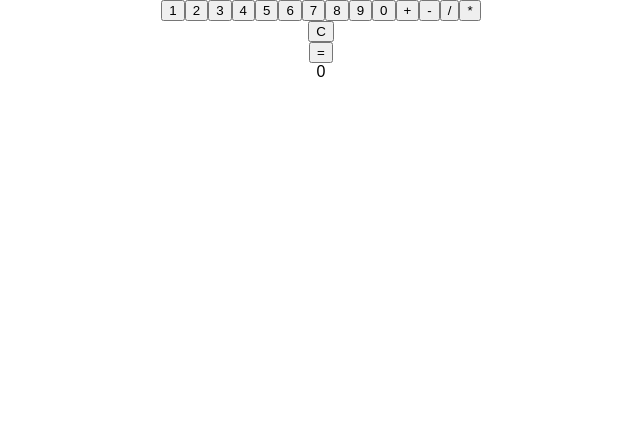
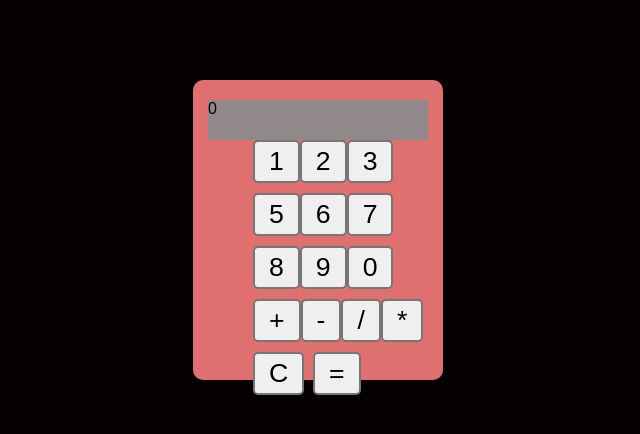
Before and after one commit to CharSV5/calc-simple, a React (Create React App) app: page / in a window 1280 px wide. Shown: the top 434 px of the page, without its empty margins (319-959 px from the left). Built offline with nearby package versions, Linux system fonts and the light colour scheme.

Commit message:
css for calculator

```diff
--- a/src/App.css
+++ b/src/App.css
@@ -1,28 +1,59 @@
-.App {
-  text-align: center;
+body {
+  background-color: rgb(6, 1, 1);
 }
 
-.App-logo {
-  animation: App-logo-spin infinite 20s linear;
-  height: 80px;
+.box {
+  background-color: #e06f6f;
+  height: 300px;
+  width: 250px;
+  border-radius: 10px;
+  position: relative;
+  top: 80px;
+  left: 40%;
 }
 
-.App-header {
-  background-color: #222;
-  height: 150px;
-  padding: 20px;
-  color: white;
+.display {
+  background-color: rgb(145, 137, 137);
+  width: 220px;
+  position: relative;
+  left: 15px;
+  top: 20px;
+  height: 40px;
 }
 
-.App-title {
-  font-size: 1.5em;
+.display input {
+  position: relative;
+  left: 2px;
+  top: 2px;
+  height: 35px;
+  color: white;
+  background-color: #bccd95;
+  font-size: 21px;
+  text-align: right;
+  width:220px;
 }
 
-.App-intro {
-  font-size: large;
+.keys {
+  position: relative;
+  top: 10px;
 }
 
-@keyframes App-logo-spin {
-  from { transform: rotate(0deg); }
-  to { transform: rotate(360deg); }
+.button {
+ zoom: 200%;
+ margin-left: 30px;
+ margin-top: 5px;
 }
+
+.button1 {
+ zoom: 200%;
+ margin-left: 60px;
+ margin-top: 5px;
+ position: absolute;
+
+
+}
+
+.ops {
+  display: inline;
+  position: absolute;
+}
--- a/src/App.js
+++ b/src/App.js
@@ -106,26 +106,40 @@ class App extends Component {
   render() {
     const numArray = [1, 2, 3, 4, 5, 6, 7, 8, 9, 0]
     const opArray = ['+', '-', '/', '*']
-    let numRow = []
-    const buttonsMaker = (myArray, eventHandler) => {
+    let numRow1 = []
+    let numRow2 = []
+    let numRow3 = []
+    let opRow = []
+    const buttonsMaker = (myArray, row, eventHandler) => {
       for (let i of myArray) {
-        numRow.push(<button onClick={() => eventHandler(i)} key={i}>{i}</button>)
+        row.push(<button onClick={() => eventHandler(i)} key={i}>{i}</button>)
       }
     }
 
-    buttonsMaker(numArray, this.handleNum)
-    buttonsMaker(opArray, this.handleClick)
+    buttonsMaker(numArray.slice(0,3), numRow1, this.handleNum)
+    buttonsMaker(numArray.slice(4,7), numRow2, this.handleNum)
+    buttonsMaker(numArray.slice(7,11), numRow3, this.handleNum)
+    buttonsMaker(opArray, opRow, this.handleClick)
 
     return (
-      <div className="App">
-        <div>{numRow}</div>
+      <div className="box">
+      <div className="display">
+      {this.state.answer}
+      </div>
+      <div className="keys">
+        <div className="button">{numRow1}</div>
+        <div className="button">{numRow2}</div>
+        <div className="button">{numRow3}</div>
+        <div className="button">{opRow}</div>
+        <div className="ops">
         <form onsubmit={this.handleClear}>
-          <input type="submit" value="C" />
+          <input className="button" type="submit" value="C" />
         </form>
+        </div>
         <form onSubmit={this.handleSubmit}>
-          <input type="submit" value="=" />
+          <input className="button1" type="submit" value="=" />
         </form>
-        {this.state.answer}
+        </div>
       </div>
     );
   }
```
